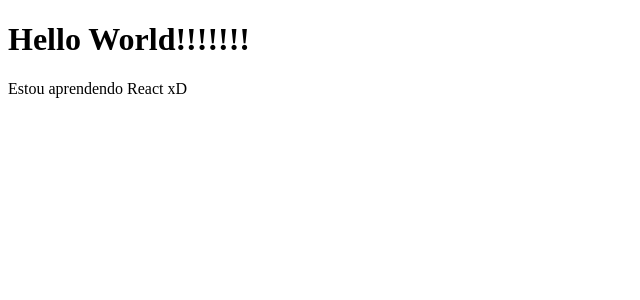
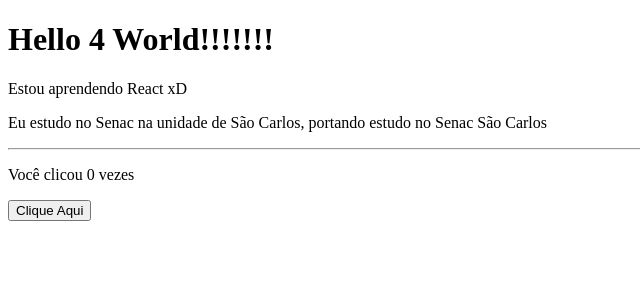
Before and after one commit to Gui6456/introducao_ao_react, a React (Vite) app: page / in a window 1280 px wide. Shown: the top 300 px of the page, without its empty margins (0-640 px from the left). Built offline with nearby package versions, Linux system fonts and the light colour scheme.

Commit message:
modificações e aprendizados

```diff
--- a/src/App.jsx
+++ b/src/App.jsx
@@ -1,9 +1,29 @@
+import { useState } from 'react';
+
 function App() {
 
-  return (
+  let nome = "Senac"
+  let sobrenome = "São Carlos"
+  let nome_completo = nome + " " + sobrenome
+///////////////////////////////////////////////////////////////////
+  // useState é uma forma de criar variáveis que podem ser alteradas e que quando alteradas, o React atualiza a tela automaticamente, sem precisar atualizar a página inteira.
+  let [cliques, setCliques] = useState(0)
+
+  function soma_cliques() {
+    setCliques(cliques + 1)
+  }
+
+  return (   // Tudo dentro de {} será tratato como JS puro, ou seja, código, e tudo fora de {} será tratado como HTML puro
     <div>
-      <h1>Hello World!!!!!!!</h1>
-      <p>Estou aprendendo React xD</p>
+      <h1>Hello {2+2} World!!!!!!!</h1>
+      <p>Estou aprendendo React xD</p>  {/*{console.log("qlocura"), é possivel até mesmo colocar códigos {} entre as palavras*/}
+      {/*Esse é um jeito novo no React de mostrar variáveis, muito mais simples */}
+      <p>Eu estudo no {nome} na unidade de {sobrenome}, portando estudo no {nome_completo}</p>
+
+      <hr/>
+
+      <p>Você clicou {cliques} vezes</p>
+      <button onClick={soma_cliques}> Clique Aqui</button>
     </div>
   )
 }
```
